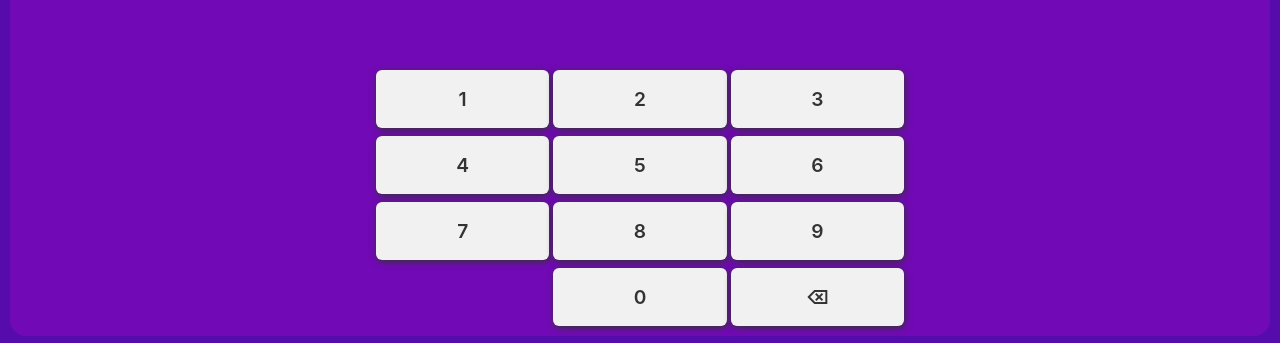
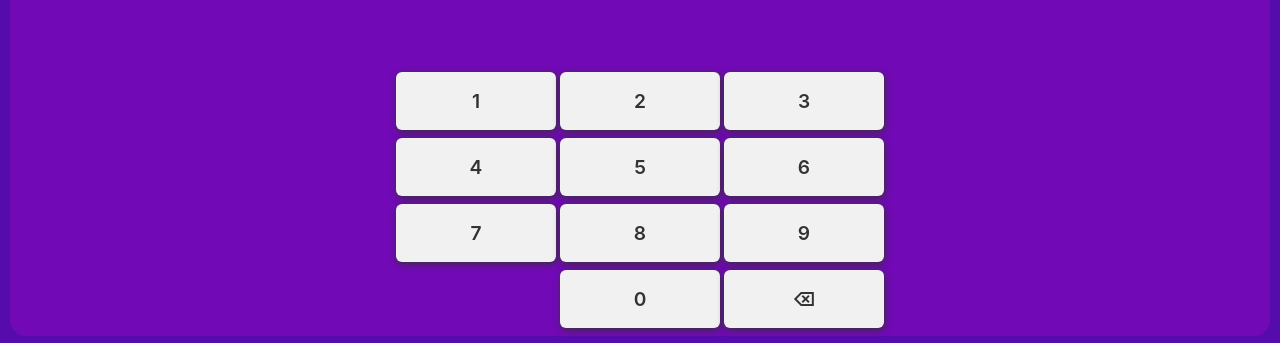
Before and after one commit to typio/imhere, a SvelteKit app: page / in a window 1280 px wide. Shown: the part 454-797 px from the top of the page. Built offline with nearby package versions, Linux system fonts and the light colour scheme; a web font is replaced by a local one.

Commit message:
For Vercel mainly :pleading_face:

```diff
--- a/src/app.html
+++ b/src/app.html
@@ -6,7 +6,7 @@
 	<link rel="icon" href="%sveltekit.assets%/favicon.png" />
 	<!-- <link rel="manifest" href="/manifest.webmanifest" /> -->
 	<meta name="viewport" content="width=device-width, initial-scale=1, viewport-fit=cover, user-scalable=no" />
-	<meta name="description" content="Quick and easy app for taking attendance! Create a virtual room that your student can join by code, then easily copy the list of students or save it as a text file!" />
+	<meta name="description" content="Quick app for taking attendance! Create a virtual room that your student can join by code, then easily copy the list of students or save it as a text file!" />
 	<meta name="keywords" content="attendance, class, classroom, education, take attendance, app, social, fun, play, teacher, student, platform, smart phone, mobile" />
 	<meta name="theme-color" content="#560BAD" />
 	%sveltekit.head%
--- a/src/lib/components/Analytics.svelte
+++ b/src/lib/components/Analytics.svelte
@@ -14,6 +14,10 @@
 <svelte:head>
 	<script async src="https://www.googletagmanager.com/gtag/js?id=G-5V8TM8BSPE">
 	</script>
+	<script
+		async
+		src="https://pagead2.googlesyndication.com/pagead/js/adsbygoogle.js?client=ca-pub-9012705634493266"
+		crossorigin="anonymous"></script>
 	<script>
 		window.dataLayer = window.dataLayer || [];
 
--- a/src/lib/components/Keyboard.svelte
+++ b/src/lib/components/Keyboard.svelte
@@ -338,7 +338,7 @@
 <style>
 	.keyboard {
 		user-select: none;
-		margin: 0 4px 20px 4px;
+		margin: 0 4px 0px 4px;
 	}
 
 	.keyboard-row {
--- a/src/routes/+page.svelte
+++ b/src/routes/+page.svelte
@@ -60,7 +60,7 @@
 </svelte:head>
 
 <svelte:window
-	on:keydown={(e) => {
+	on:keydown={async (e) => {
 		let { key } = e;
 		if (keyboardType === 'digit') {
 			if (!isNaN(parseInt(key))) {
@@ -122,6 +122,17 @@
 					}
 				} else {
 					name += key.toLowerCase();
+				}
+			} else if (key === 'Enter') {
+				if (!(await submitHere())) {
+					failedSumbit = true;
+					// @ts-ignore
+					toast.pop((i) => i.target !== 'joining');
+					setTimeout(() => {
+						failedSumbit = false;
+					}, 1000);
+				} else {
+					window.location.href = `/@${code.join('')}`;
 				}
 			}
 		}
@@ -293,7 +304,7 @@
 	}
 
 	.here-btn {
-		margin: 50px auto 400px auto;
+		margin: 0 auto;
 		font-size: 1.4rem;
 		font-weight: 500;
 		width: 100px;
@@ -301,15 +312,12 @@
 	}
 
 	.keyboard-wrapper {
-		max-width: 540px;
-		margin-left: auto;
-		margin-right: auto;
-		left: 0;
-		right: 0;
-		bottom: 0;
+		width: 540px;
+		margin: 0 auto;
 		text-align: center;
-
-		position: absolute;
+		place-self: end;
+		z-index: 999;
+		/*  */
 	}
 
 	.shaker:nth-of-type(1) {
--- a/src/routes/about/+page.svelte
+++ b/src/routes/about/+page.svelte
@@ -1,3 +1,6 @@
+<script>
+</script>
+
 <div class="content">
 	<div>
 		<h2>For help or feedback</h2>
@@ -9,7 +12,7 @@
 	h1 {
 		width: 100%;
 		text-align: center;
-        margin: 0 0 0 0;
+		margin: 0 0 0 0;
 	}
 
 	h2 {
```
Also changed, not shown: src/lib/components/GoogleAd.svelte (added, +45 -0 lines), src/routes/+layout.svelte (line endings or trailing spaces), static/favicon.png.
